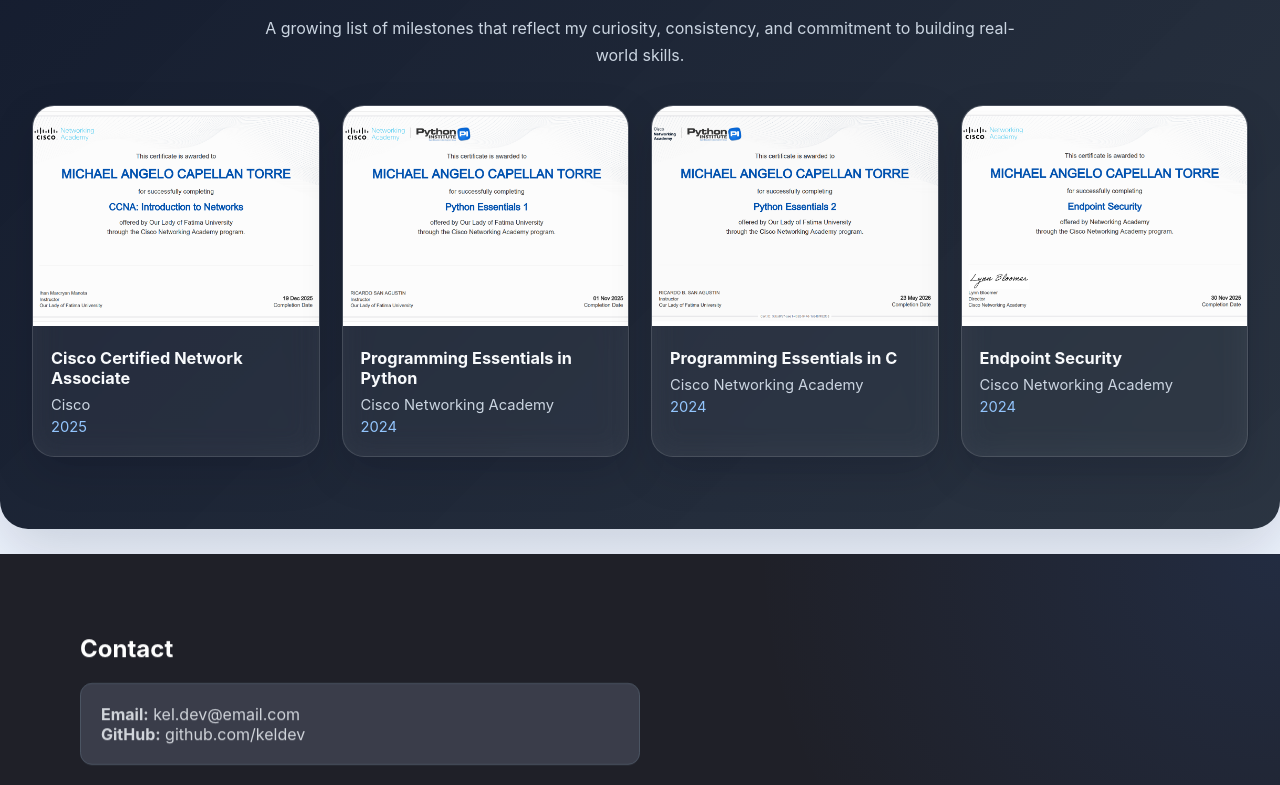
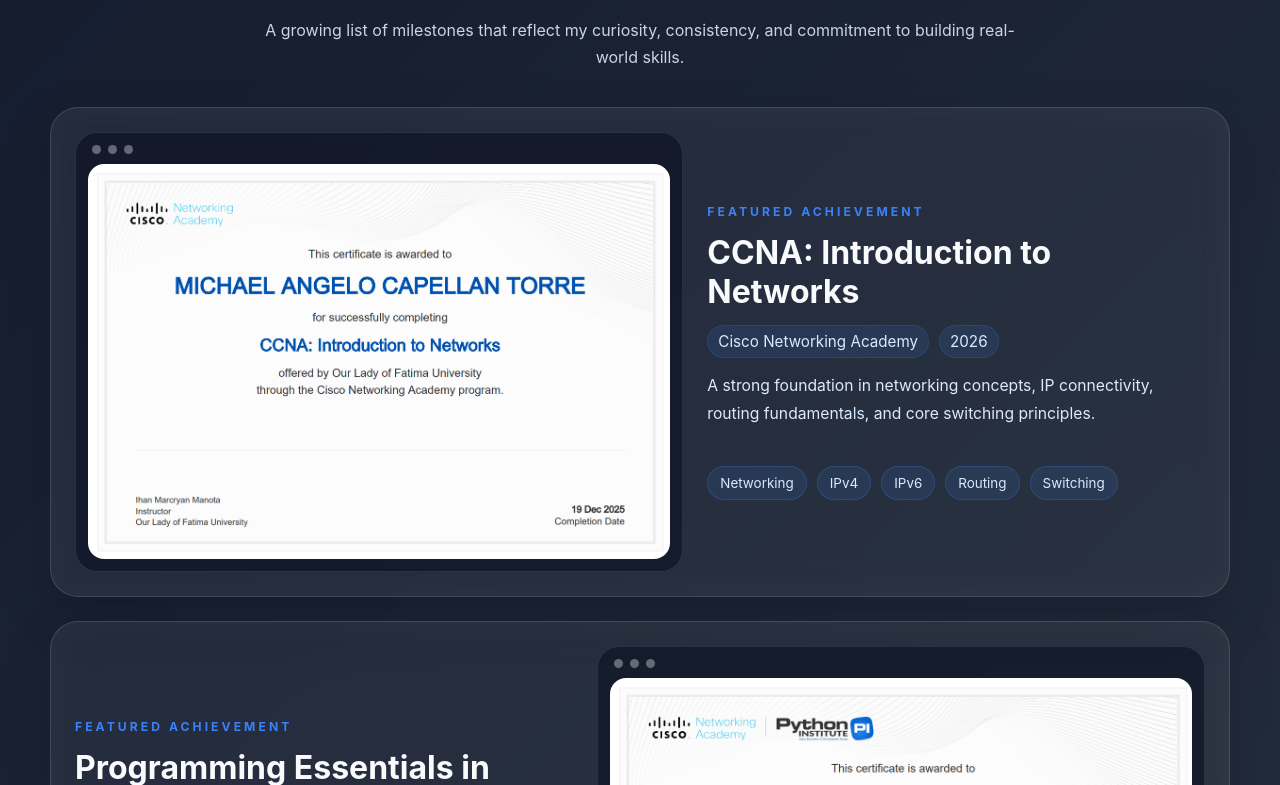
Before and after one commit to mctorre8720val-eng/michaelportfolio, a React (Vite) app: page / in a window 1280 px wide. Shown: the part 3155-3940 px from the top of the page. Built offline with nearby package versions, Linux system fonts and the light colour scheme.

Commit message:
major changes

```diff
--- a/src/components/Achievements.jsx
+++ b/src/components/Achievements.jsx
@@ -1,63 +1,46 @@
-import { useMemo, useState } from "react";
 import { motion } from "framer-motion";
-import ImageModal from "./ImageModal";
 import "../styles/Achievements.css";
 
 const achievements = [
   {
-    title: "Cisco Certified Network Associate",
-    issuer: "Cisco",
-    date: "2025",
+    title: "CCNA: Introduction to Networks",
+    issuer: "Cisco Networking Academy",
+    date: "2026",
     image: "/CCNA Introduction to Networks.png",
+    description:
+      "A strong foundation in networking concepts, IP connectivity, routing fundamentals, and core switching principles.",
+    skills: ["Networking", "IPv4", "IPv6", "Routing", "Switching"],
   },
   {
     title: "Programming Essentials in Python",
     issuer: "Cisco Networking Academy",
     date: "2024",
     image: "/PE1.png",
+    description:
+      "Developed confidence in Python syntax, logic flow, and algorithmic thinking through hands-on coding exercises.",
+    skills: ["Python", "Logic", "Algorithms", "Automation"],
   },
   {
     title: "Programming Essentials in C",
     issuer: "Cisco Networking Academy",
     date: "2024",
     image: "/PE2.png",
+    description:
+      "Built a solid understanding of structured programming, memory management, and low-level problem solving in C.",
+    skills: ["C", "Programming", "Memory", "Problem Solving"],
   },
   {
     title: "Endpoint Security",
     issuer: "Cisco Networking Academy",
     date: "2024",
     image: "/Endpoint Security.png",
+    description:
+      "Explored essential endpoint protection practices, threat awareness, and device-level security hardening strategies.",
+    skills: ["Cybersecurity", "Security", "Linux", "Threats"],
   },
 ];
 
 export default function Achievements() {
-  const [selectedAchievement, setSelectedAchievement] = useState(null);
-  const [activeIndex, setActiveIndex] = useState(0);
-
-  const selectedImage = useMemo(() => {
-    if (!selectedAchievement) return null;
-    return achievements.find((item) => item.title === selectedAchievement.title)?.image || null;
-  }, [selectedAchievement]);
-
-  const openAchievement = (achievement, index) => {
-    setSelectedAchievement(achievement);
-    setActiveIndex(index);
-  };
-
-  const closeAchievement = () => setSelectedAchievement(null);
-
-  const showPrev = () => {
-    const nextIndex = (activeIndex - 1 + achievements.length) % achievements.length;
-    setActiveIndex(nextIndex);
-    setSelectedAchievement(achievements[nextIndex]);
-  };
-
-  const showNext = () => {
-    const nextIndex = (activeIndex + 1) % achievements.length;
-    setActiveIndex(nextIndex);
-    setSelectedAchievement(achievements[nextIndex]);
-  };
-
   return (
     <section id="achievements" className="achievements-section">
       <div className="section-heading">
@@ -68,46 +51,58 @@
         </p>
       </div>
 
-      <div className="achievements-grid">
-        {achievements.map((achievement, index) => (
+      <div className="featured-showcase">
+        {achievements.map((achievement, index) => {
+          const isReversed = index % 2 === 1;
+
+          return (
             <motion.article
               key={achievement.title}
-            className="achievement-card"
+              className={`achievement-feature ${isReversed ? "reversed" : ""}`}
               initial={{ opacity: 0, y: 24 }}
               whileInView={{ opacity: 1, y: 0 }}
               viewport={{ once: true, amount: 0.2 }}
-            transition={{ duration: 0.35, delay: index * 0.06 }}
+              transition={{ duration: 0.4, ease: "easeOut", delay: index * 0.05 }}
               whileHover={{ y: -6, scale: 1.01 }}
             >
-            <button
-              className="achievement-image-button"
-              type="button"
-              onClick={() => openAchievement(achievement, index)}
-              aria-label={`Open ${achievement.title}`}
-            >
-              <img src={achievement.image} alt={achievement.title} />
-            </button>
+              <div className="achievement-media">
+                <div className="achievement-frame">
+                  <div className="achievement-toolbar">
+                    <span />
+                    <span />
+                    <span />
+                  </div>
+                  <div className="achievement-image-shell">
+                    <img src={achievement.image} alt={`${achievement.title} certificate`} />
+                  </div>
+                </div>
+              </div>
 
-            <div className="achievement-content">
+              <div className="achievement-panel">
+                <p className="featured-label">Featured Achievement</p>
                 <h3>{achievement.title}</h3>
-              <p className="achievement-issuer">{achievement.issuer}</p>
-              {achievement.date ? <p className="achievement-date">{achievement.date}</p> : null}
+
+                <div className="achievement-meta">
+                  <span>{achievement.issuer}</span>
+                  <span>{achievement.date}</span>
+                </div>
+
+                {achievement.description ? <p className="featured-description">{achievement.description}</p> : null}
+
+                {achievement.skills?.length ? (
+                  <div className="tech-stack">
+                    {achievement.skills.map((skill) => (
+                      <span key={skill} className="tech-chip">
+                        {skill}
+                      </span>
+                    ))}
+                  </div>
+                ) : null}
               </div>
             </motion.article>
-        ))}
+          );
+        })}
       </div>
-
-      <ImageModal
-        isOpen={Boolean(selectedAchievement)}
-        image={selectedImage}
-        title={selectedAchievement?.title}
-        currentIndex={activeIndex}
-        total={achievements.length}
-        showNavigation
-        onClose={closeAchievement}
-        onPrev={showPrev}
-        onNext={showNext}
-      />
     </section>
   );
 }
--- a/src/styles/Achievements.css
+++ b/src/styles/Achievements.css
@@ -34,69 +34,172 @@
   font-size: 1rem;
 }
 
-.achievements-grid {
-  display: grid;
-  grid-template-columns: repeat(auto-fit, minmax(220px, 1fr));
-  gap: 22px;
+.featured-showcase {
+  display: flex;
+  flex-direction: column;
+  gap: 24px;
 }
 
-.achievement-card {
+.achievement-feature {
+  display: grid;
+  grid-template-columns: 1.1fr 0.9fr;
+  gap: 24px;
+  align-items: center;
+  padding: 24px;
   background: rgba(255, 255, 255, 0.08);
-  backdrop-filter: blur(14px);
+  backdrop-filter: blur(16px);
   border: 1px solid rgba(255, 255, 255, 0.12);
-  border-radius: 22px;
-  overflow: hidden;
-  box-shadow: 0 16px 40px rgba(2, 6, 23, 0.18);
+  border-radius: 28px;
+  box-shadow: 0 20px 50px rgba(2, 6, 23, 0.18);
+  max-width: 1180px;
+  margin: 0 auto;
+  width: 100%;
 }
 
-.achievement-image-button {
-  width: 100%;
-  padding: 0;
-  border: none;
-  background: transparent;
-  cursor: pointer;
+.achievement-feature.reversed {
+  grid-template-columns: 0.9fr 1.1fr;
 }
 
-.achievement-image-button img {
-  width: 100%;
-  height: 220px;
-  object-fit: cover;
-  display: block;
-  transition: transform 0.3s ease;
+.achievement-feature.reversed .achievement-media {
+  order: 2;
 }
 
-.achievement-image-button:hover img {
-  transform: scale(1.04);
+.achievement-feature.reversed .achievement-panel {
+  order: 1;
 }
 
-.achievement-content {
-  padding: 18px 18px 20px;
+.achievement-media {
+  display: flex;
 }
 
-.achievement-content h3 {
-  color: #f8fafc;
-  font-size: 1.02rem;
-  margin-bottom: 8px;
+.achievement-frame {
+  width: 100%;
+  display: flex;
+  flex-direction: column;
+  gap: 10px;
+  border-radius: 22px;
+  background: rgba(2, 6, 23, 0.45);
+  padding: 12px;
+  border: 1px solid rgba(255, 255, 255, 0.1);
 }
 
-.achievement-issuer,
-.achievement-date {
-  font-size: 0.92rem;
-  color: #cbd5e1;
+.achievement-toolbar {
+  display: flex;
+  gap: 7px;
+  padding-left: 4px;
 }
 
-.achievement-date {
-  margin-top: 4px;
-  color: #93c5fd;
+.achievement-toolbar span {
+  width: 9px;
+  height: 9px;
+  border-radius: 50%;
+  background: rgba(255, 255, 255, 0.35);
 }
 
-@media (max-width: 768px) {
+.achievement-image-shell {
+  overflow: hidden;
+  border-radius: 16px;
+  background: #0f172a;
+}
+
+.achievement-image-shell img {
+  display: block;
+  width: 100%;
+  min-height: 320px;
+  object-fit: cover;
+}
+
+.achievement-panel {
+  display: flex;
+  flex-direction: column;
+  gap: 14px;
+}
+
+.featured-label {
+  text-transform: uppercase;
+  letter-spacing: 0.25em;
+  font-size: 0.76rem;
+  color: var(--accent);
+  font-weight: 700;
+}
+
+.achievement-panel h3 {
+  font-size: 2rem;
+  margin: 0;
+  color: #f8fafc;
+}
+
+.achievement-meta {
+  display: flex;
+  flex-wrap: wrap;
+  gap: 10px;
+  color: #dbeafe;
+  font-size: 0.95rem;
+}
+
+.achievement-meta span {
+  padding: 6px 10px;
+  border-radius: 999px;
+  background: rgba(59, 130, 246, 0.12);
+  border: 1px solid rgba(59, 130, 246, 0.18);
+}
+
+.featured-description {
+  line-height: 1.75;
+  font-size: 0.98rem;
+  color: #dbeafe;
+}
+
+.tech-stack {
+  display: flex;
+  flex-wrap: wrap;
+  gap: 10px;
+}
+
+.tech-chip {
+  display: inline-flex;
+  align-items: center;
+  padding: 8px 12px;
+  border-radius: 999px;
+  background: rgba(59, 130, 246, 0.12);
+  border: 1px solid rgba(59, 130, 246, 0.24);
+  color: #dbeafe;
+  font-size: 0.84rem;
+  transition: transform 0.2s ease, background 0.2s ease;
+}
+
+.tech-chip:hover {
+  transform: translateY(-2px);
+  background: rgba(59, 130, 246, 0.2);
+}
+
+@media (max-width: 900px) {
+  .achievement-feature,
+  .achievement-feature.reversed {
+    grid-template-columns: 1fr;
+  }
+
+  .achievement-feature.reversed .achievement-media,
+  .achievement-feature.reversed .achievement-panel {
+    order: 0;
+  }
+
+  .achievement-image-shell img {
+    min-height: 240px;
+  }
+}
+
+@media (max-width: 640px) {
   .achievements-section {
     padding: 54px 18px;
-    border-radius: 20px;
+    border-radius: 22px;
   }
 
-  .achievements-grid {
-    grid-template-columns: 1fr;
+  .achievement-feature {
+    padding: 16px;
+  }
+
+  .achievement-panel h3 {
+    font-size: 1.5rem;
   }
 }
```
Lines whose indentation alone changed are shown as unchanged.
